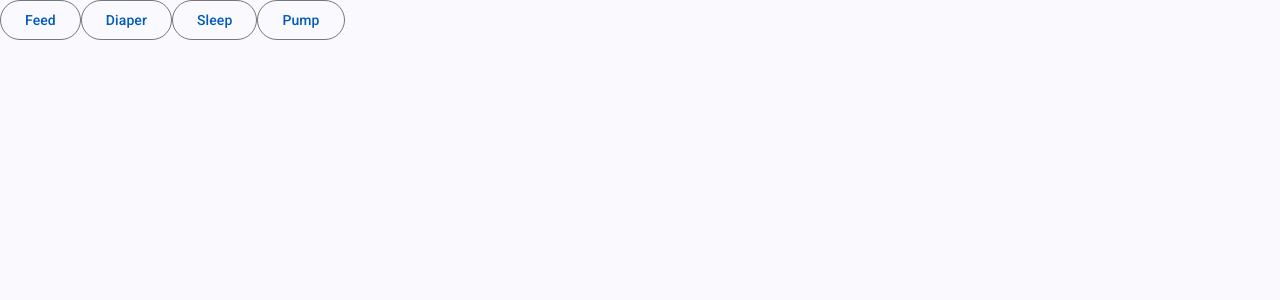
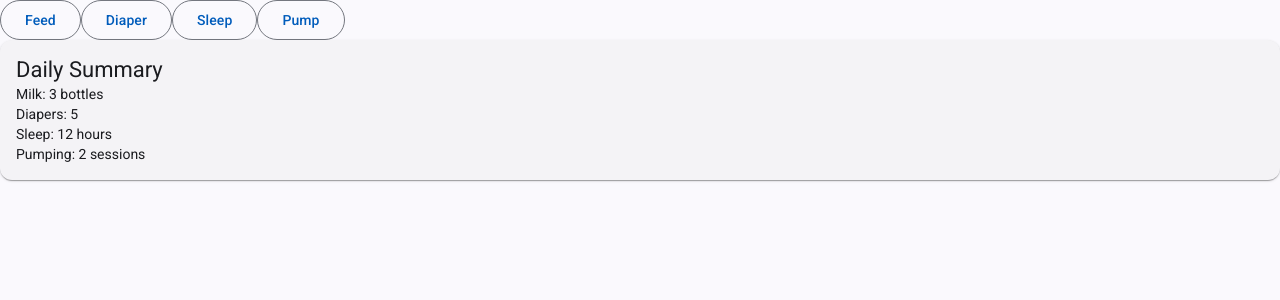
Before and after one commit to connorphu/Milk-and-Moon, an Angular app in the folder Web/: page /today in a window 1280 px wide. Shown: the top 300 px of the page. Built offline with nearby package versions, Linux system fonts and the light colour scheme.

Commit message:
daily summary

```diff
--- a/Web/src/app/features/today/today-page/today-page.html
+++ b/Web/src/app/features/today/today-page/today-page.html
@@ -1 +1,2 @@
 <app-quick-log-panel></app-quick-log-panel>
+<app-daily-summary></app-daily-summary>
```
